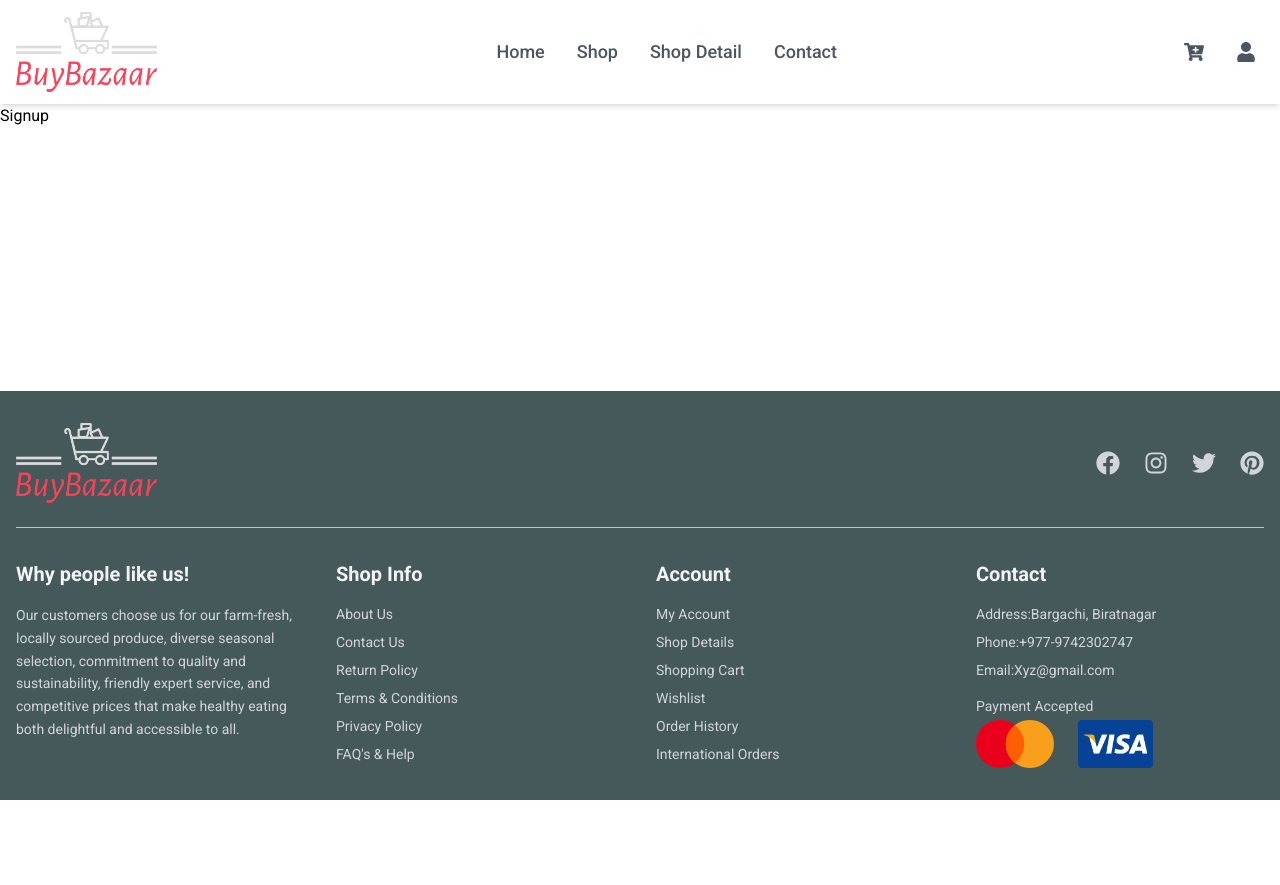
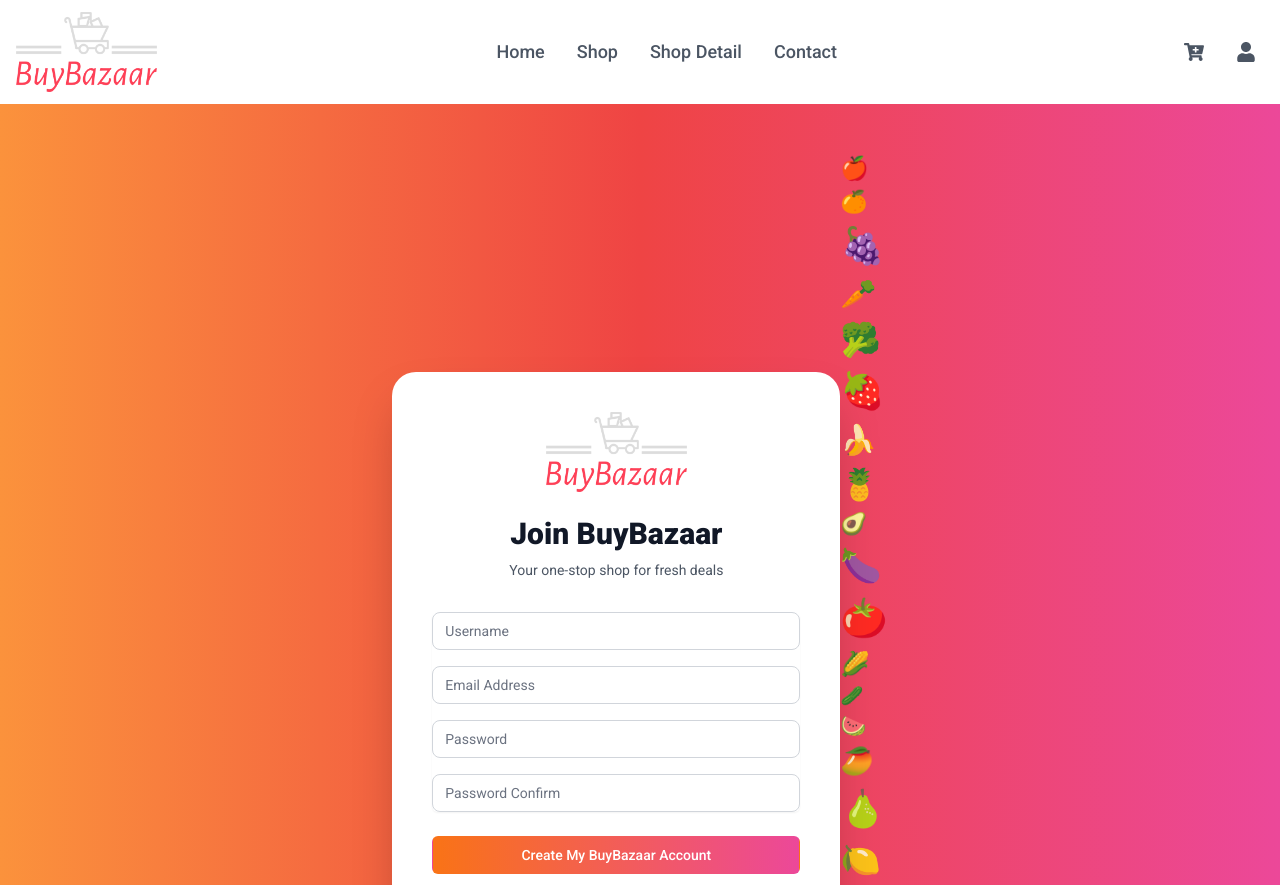
Before and after one commit to f0rsakeN-afk/BuyBazaar, a React (Vite) app in the folder frontend/: page /signup in a window 1280 px wide. Shown: the top 885 px of the page. Before the commit the page ends 800 px from the top, so only its background shows below. Built offline with nearby package versions, Linux system fonts and the light colour scheme.

Commit message:
added signup page

```diff
--- a/frontend/src/pages/Signup.tsx
+++ b/frontend/src/pages/Signup.tsx
@@ -1,8 +1,83 @@
+import { useForm } from 'react-hook-form';
+import { Link } from 'react-router-dom';
+import Logo from '../assets/Logo.webp';
+import FloatingFruits from '../components/FloatingFruits';
+
 
 const Signup = () => {
+  const { register, handleSubmit, formState: { errors }, watch } = useForm();
+
+  const onSubmit = (data) => {
+    console.log(data);
+  };
+
   return (
-    <div>Signup</div>
-  )
-}
+    <div className="min-h-screen bg-gradient-to-r from-orange-400 via-red-500 to-pink-500 py-12 px-4 sm:px-6 lg:px-8 flex items-center justify-center overflow-hidden">
+      <div className="max-w-md w-full space-y-8 bg-white p-10 rounded-3xl shadow-2xl transform hover:rotate-0 transition-all duration-300 relative z-10 fade-in-up">
+        <div className="text-center scale-in">
+          <div className="flex justify-center">
+            <img src={Logo} alt="logo" className='h-20 logo-spin' />
+          </div>
+          <h2 className="mt-6 text-center text-3xl font-extrabold text-gray-900">
+            Join BuyBazaar
+          </h2>
+          <p className="mt-2 text-center text-sm text-gray-600">
+            Your one-stop shop for fresh deals
+          </p>
+        </div>
+        <form className="mt-8 space-y-6" onSubmit={handleSubmit(onSubmit)}>
+          <div className="rounded-md shadow-sm space-y-4">
+            {['username', 'email-address', 'password', 'password-confirm'].map((field, index) => (
+              <div key={field} className={`slide-in-left delay-${index}`}>
+                <input
+                  id={field}
+                  type={field.includes('password') ? 'password' : field === 'email-address' ? 'email' : 'text'}
+                  {...register(field.replace('-', ''), {
+                    required: `${field.split('-').join(' ')} is required`,
+                    ...(field === 'email-address' && {
+                      pattern: { value: /^\S+@\S+$/i, message: 'Invalid email address' }
+                    }),
+                    ...(field === 'password' && {
+                      minLength: { value: 8, message: 'Password must be at least 8 characters' }
+                    }),
+                    ...(field === 'password-confirm' && {
+                      validate: (val) => watch('password') === val || "Passwords do not match"
+                    })
+                  })}
+                  className="appearance-none rounded-lg relative block w-full px-3 py-2 border border-gray-300 placeholder-gray-500 text-gray-900 focus:outline-none focus:ring-2 focus:ring-orange-500 focus:border-orange-500 focus:z-10 sm:text-sm"
+                  placeholder={field.split('-').map(word => word.charAt(0).toUpperCase() + word.slice(1)).join(' ')}
+                />
+              </div>
+            ))}
+          </div>
 
-export default Signup
+          {Object.keys(errors).length > 0 && (
+            <div className="text-red-500 text-sm mt-2 fade-in">
+              {Object.values(errors).map((error, index) => (
+                <p key={index}>{error.message}</p>
+              ))}
+            </div>
+          )}
+
+          <div className="button-pulse">
+            <button
+              type="submit"
+              className="group relative w-full flex justify-center py-2 px-4 border border-transparent text-sm font-medium rounded-md text-white bg-gradient-to-r from-orange-500 to-pink-500 hover:from-orange-600 hover:to-pink-600 focus:outline-none focus:ring-2 focus:ring-offset-2 focus:ring-orange-500 transform transition-all duration-150 hover:scale-105"
+            >
+              Create My BuyBazaar Account
+            </button>
+          </div>
+        </form>
+        <div className="text-sm text-center fade-in">
+          <Link to='/login' className="font-medium text-orange-600 hover:text-orange-500">
+            Already a bazaar member? Sign in
+          </Link>
+        </div>
+      </div>
+
+      <FloatingFruits/>
+    </div>
+  );
+};
+
+export default Signup;
```
